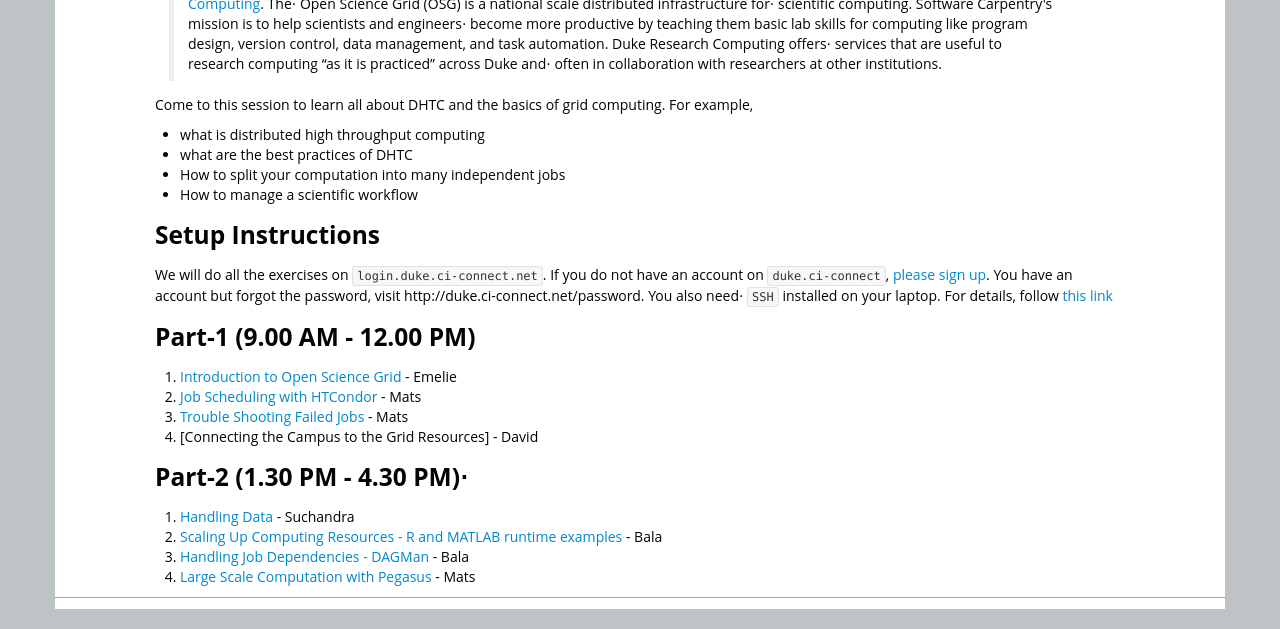
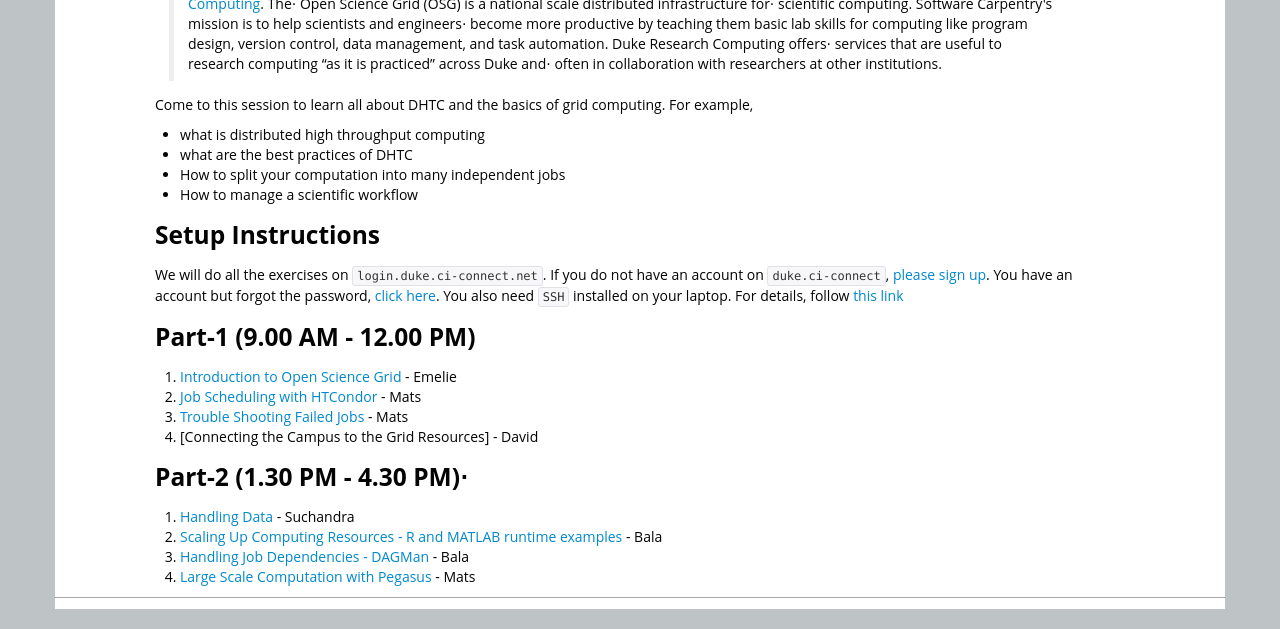
Before and after one commit to SWC-OSG-Workshop/2015-10-27-duke, a Jekyll site: the page built from novice/DHTC/index.md, in a window 1280 px wide. Shown: the part 367-996 px from the top of the page. Built offline with Jekyll 4.4.1, drawn with Linux system fonts in a browser that asks for light colours.

Commit message:
add forgot passwd instruction

```diff
--- a/novice/DHTC/index.md
+++ b/novice/DHTC/index.md
@@ -35,7 +35,7 @@
 ### Setup Instructions
  We will do all the exercises on `login.duke.ci-connect.net`.  If you do not have an account on
  `duke.ci-connect`, [please sign up](https://duke.ci-connect.net/signup). You have an account but forgot the
-password, visit http://duke.ci-connect.net/password.  You also need⋅
+password, [click here](http://duke.ci-connect.net/password).  You also need
 `SSH` installed on your laptop.  For details, follow [this link](http://swc-osg-workshop.github.io/2015-10-27-duke/setup.html)
 
 
```
